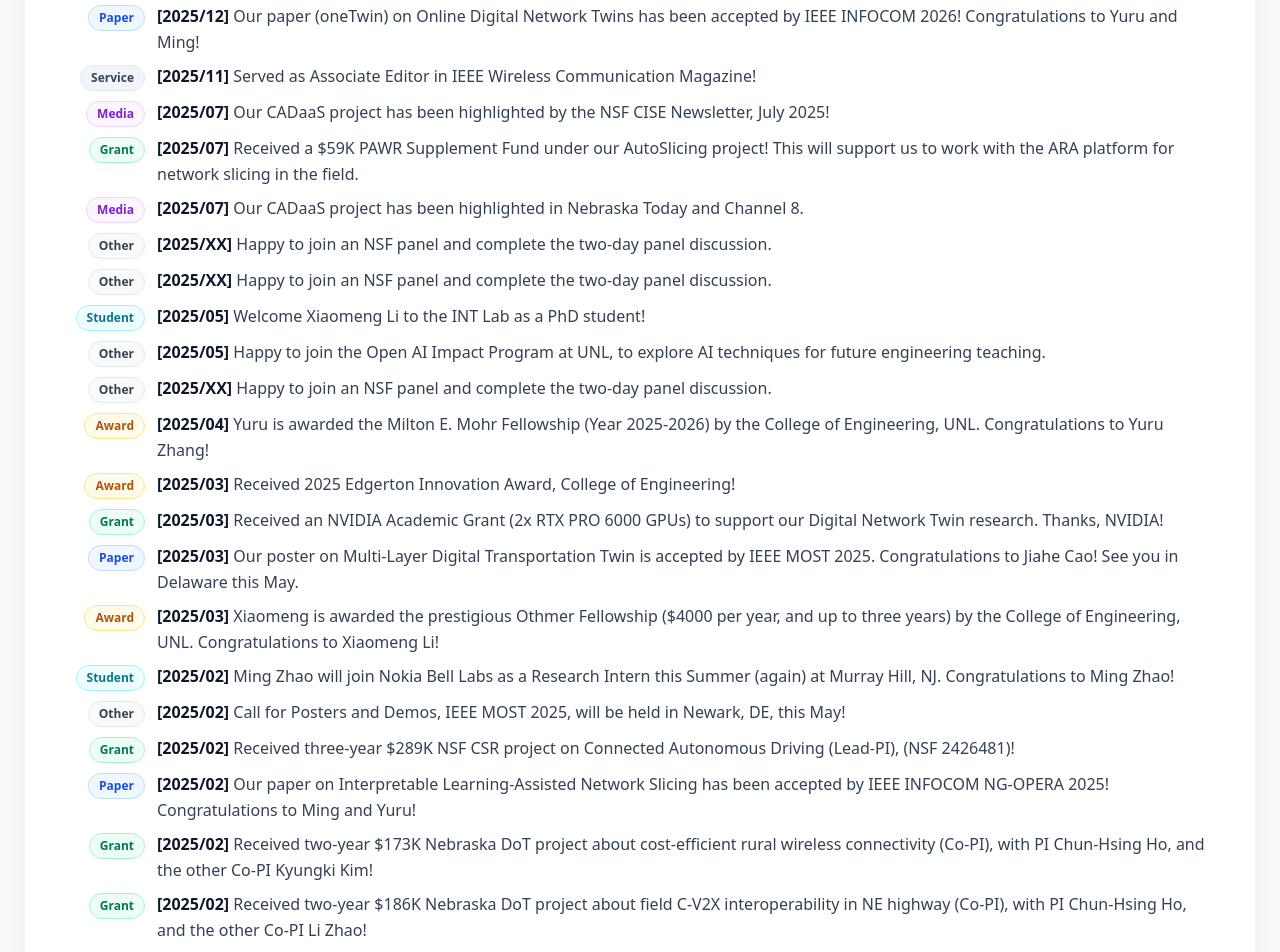
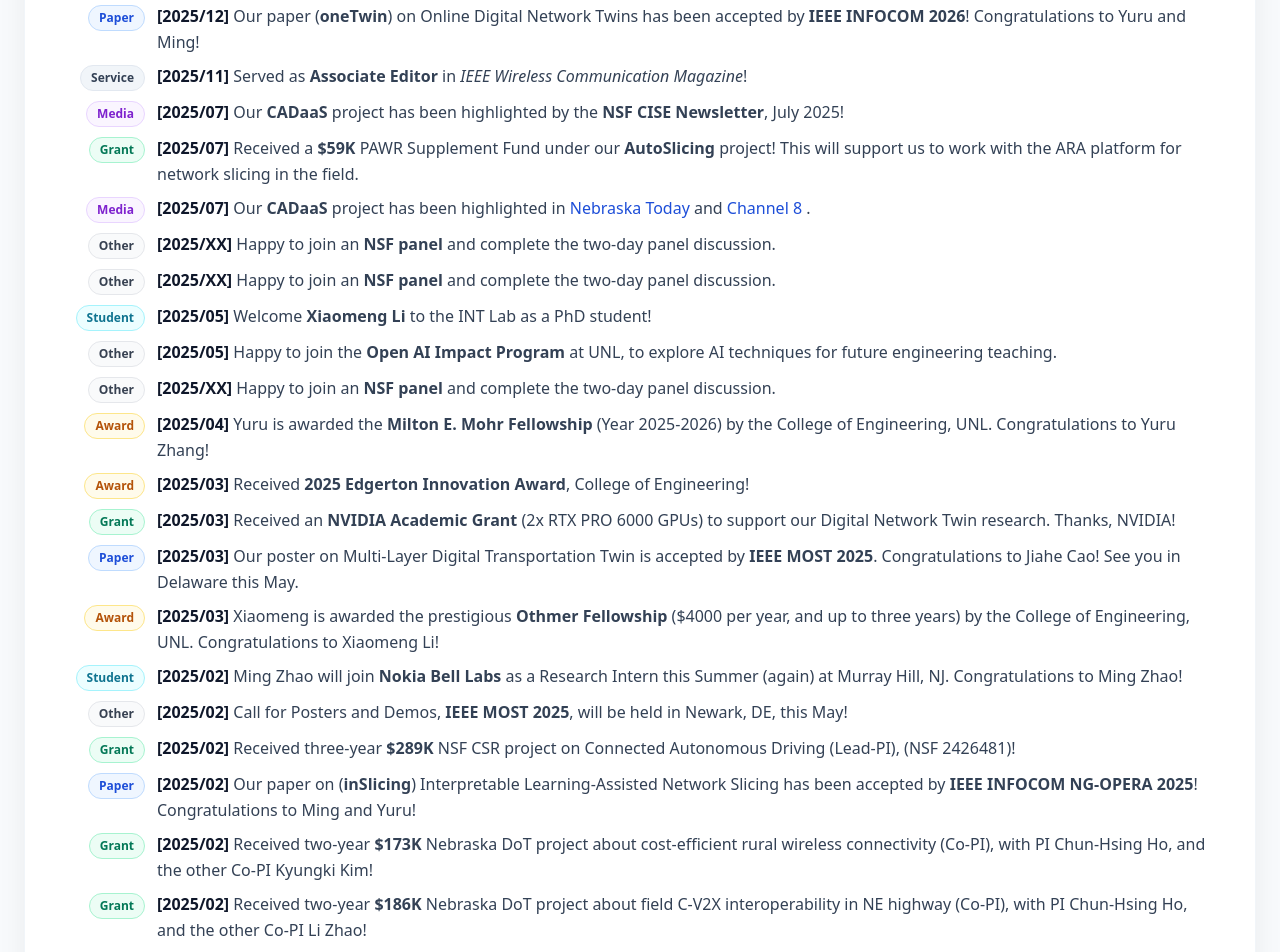
Before and after one commit to liuqiang12040913/liuqiang12040913.github.io, a Next.js app: page / in a window 1280 px wide. Shown: the part 1580-2532 px from the top of the page. Built offline with nearby package versions, Linux system fonts and the light colour scheme.

Commit message:
Update news

```diff
--- a/app/page.tsx
+++ b/app/page.tsx
@@ -138,7 +138,7 @@ export default function HomePage() {
           {/* List: no indent */}
           <div className="mt-5 space-y-2">
             {site.news.map((n) => (
-              <div key={`${n.date}-${n.text}`} className="flex items-start gap-3">
+              <div key={`${n.date}-${n.html}`} className="flex items-start gap-3">
                 {/* Tag (desktop only) */}
                 <div className="hidden md:flex w-20 shrink-0 pt-0.5 justify-end">
                   <NewsTag tag={n.tag} />
@@ -147,7 +147,10 @@ export default function HomePage() {
                 {/* Date + text */}
                 <div className="text-slate-900 leading-relaxed">
                   <span className="font-semibold">{n.date}</span>{" "}
-                  <span className="text-slate-700">{n.text}</span>
+                  <span
+                  className="text-slate-700"
+                  dangerouslySetInnerHTML={{ __html: n.html }}
+                />
                 </div>
               </div>
             ))}
--- a/data/site.ts
+++ b/data/site.ts
@@ -39,130 +39,142 @@ export const site = {
   news: [
     {
       date: "[2026/01]",
-      text: "Our paper (AutoPlan) on digital twin assisted cellular network planning has been accepted by IEEE ICC 2026! Congratulations to Xiaomeng and Yuru!",
       tag: "Student",
+      html: `Our paper (<strong>AutoPlan</strong>) on digital twin assisted cellular network planning has been accepted by <strong>IEEE ICC 2026</strong>! Congratulations to Xiaomeng and Yuru!`,
     },
     {
       date: "[2026/01]",
-      text: "Yuru will join Nokia Bell Labs as a Research Intern this Summer at Murray Hill, NJ. Congratulations to Yuru Zhang!",
       tag: "Student",
+      html: `Yuru will join <strong>Nokia Bell Labs</strong> as a Research Intern this Summer at Murray Hill, NJ. Congratulations to Yuru Zhang!`,
     },
     {
       date: "[2025/12]",
-      text: "Received two-year $100K UNL Fred J. Kelly Fund (PI) for research on integrating AI in computer science education with Co-PI Lisong Xu!",
       tag: "Grant",
+      html: `Received two-year <strong>$100K</strong> UNL Fred J. Kelly Fund (PI) for research on integrating <em>AI in computer science education</em> with Co-PI Lisong Xu!`,
     },
     {
       date: "[2025/12]",
-      text: "Our paper (inRAN) on Interpretable Radio Access Networks has been accepted by IEEE INFOCOM 2026! Congratulations to Ming and Yuru!",
       tag: "Paper",
+      html: `Our paper (<strong>inRAN</strong>) on Interpretable Radio Access Networks has been accepted by <strong>IEEE INFOCOM 2026</strong>! Congratulations to Ming and Yuru!`,
     },
     {
       date: "[2025/12]",
-      text: "Our paper (oneTwin) on Online Digital Network Twins has been accepted by IEEE INFOCOM 2026! Congratulations to Yuru and Ming!",
       tag: "Paper",
+      html: `Our paper (<strong>oneTwin</strong>) on Online Digital Network Twins has been accepted by <strong>IEEE INFOCOM 2026</strong>! Congratulations to Yuru and Ming!`,
     },
     {
       date: "[2025/11]",
-      text: "Served as Associate Editor in IEEE Wireless Communication Magazine!",
       tag: "Service",
+      html: `Served as <strong>Associate Editor</strong> in <em>IEEE Wireless Communication Magazine</em>!`,
     },
     {
       date: "[2025/07]",
-      text: "Our CADaaS project has been highlighted by the NSF CISE Newsletter, July 2025!",
       tag: "Media",
+      html: `Our <strong>CADaaS</strong> project has been highlighted by the <strong>NSF CISE Newsletter</strong>, July 2025!`,
     },
     {
       date: "[2025/07]",
-      text: "Received a $59K PAWR Supplement Fund under our AutoSlicing project! This will support us to work with the ARA platform for network slicing in the field.",
       tag: "Grant",
+      html: `Received a <strong>$59K</strong> PAWR Supplement Fund under our <strong>AutoSlicing</strong> project! This will support us to work with the ARA platform for network slicing in the field.`,
     },
     {
       date: "[2025/07]",
-      text: "Our CADaaS project has been highlighted in Nebraska Today and Channel 8.",
       tag: "Media",
+      html: `Our <strong>CADaaS</strong> project has been highlighted in
+        <a href="https://news.unl.edu/article/lius-research-expands-connects-autonomous-vehicle-capabilities"
+          target="_blank" rel="noopener noreferrer"
+          class="text-blue-700 hover:text-blue-800">
+          Nebraska Today
+        </a>
+        and
+        <a href="https://www.klkntv.com/unl-professor-working-on-software-to-make-all-new-cars-self-driving/"
+          target="_blank" rel="noopener noreferrer"
+          class="text-blue-700 hover:text-blue-800">
+          Channel 8
+        </a>.`,
     },
     {
       date: "[2025/XX]",
-      text: "Happy to join an NSF panel and complete the two-day panel discussion.",
       tag: "Other",
+      html: `Happy to join an <strong>NSF panel</strong> and complete the two-day panel discussion.`,
     },
     {
       date: "[2025/XX]",
-      text: "Happy to join an NSF panel and complete the two-day panel discussion.",
       tag: "Other",
+      html: `Happy to join an <strong>NSF panel</strong> and complete the two-day panel discussion.`,
     },
     {
       date: "[2025/05]",
-      text: "Welcome Xiaomeng Li to the INT Lab as a PhD student!",
       tag: "Student",
+      html: `Welcome <strong>Xiaomeng Li</strong> to the INT Lab as a PhD student!`,
     },
     {
       date: "[2025/05]",
-      text: "Happy to join the Open AI Impact Program at UNL, to explore AI techniques for future engineering teaching.",
       tag: "Other",
+      html: `Happy to join the <strong>Open AI Impact Program</strong> at UNL, to explore AI techniques for future engineering teaching.`,
     },
     {
       date: "[2025/XX]",
-      text: "Happy to join an NSF panel and complete the two-day panel discussion.",
       tag: "Other",
+      html: `Happy to join an <strong>NSF panel</strong> and complete the two-day panel discussion.`,
     },
     {
       date: "[2025/04]",
-      text: "Yuru is awarded the Milton E. Mohr Fellowship (Year 2025-2026) by the College of Engineering, UNL. Congratulations to Yuru Zhang!",
       tag: "Award",
+      html: `Yuru is awarded the <strong>Milton E. Mohr Fellowship</strong> (Year 2025-2026) by the College of Engineering, UNL. Congratulations to Yuru Zhang!`,
     },
     {
       date: "[2025/03]",
-      text: "Received 2025 Edgerton Innovation Award, College of Engineering!",
       tag: "Award",
+      html: `Received <strong>2025 Edgerton Innovation Award</strong>, College of Engineering!`,
     },
     {
       date: "[2025/03]",
-      text: "Received an NVIDIA Academic Grant (2x RTX PRO 6000 GPUs) to support our Digital Network Twin research. Thanks, NVIDIA!",
       tag: "Grant",
+      html: `Received an <strong>NVIDIA Academic Grant</strong> (2x RTX PRO 6000 GPUs) to support our Digital Network Twin research. Thanks, NVIDIA!`,
     },
     {
       date: "[2025/03]",
-      text: "Our poster on Multi-Layer Digital Transportation Twin is accepted by IEEE MOST 2025. Congratulations to Jiahe Cao! See you in Delaware this May.",
       tag: "Paper",
+      html: `Our poster on Multi-Layer Digital Transportation Twin is accepted by <strong>IEEE MOST 2025</strong>. Congratulations to Jiahe Cao! See you in Delaware this May.`,
     },
     {
       date: "[2025/03]",
-      text: "Xiaomeng is awarded the prestigious Othmer Fellowship ($4000 per year, and up to three years) by the College of Engineering, UNL. Congratulations to Xiaomeng Li!",
       tag: "Award",
+      html: `Xiaomeng is awarded the prestigious <strong>Othmer Fellowship</strong> ($4000 per year, and up to three years) by the College of Engineering, UNL. Congratulations to Xiaomeng Li!`,
     },
     {
       date: "[2025/02]",
-      text: "Ming Zhao will join Nokia Bell Labs as a Research Intern this Summer (again) at Murray Hill, NJ. Congratulations to Ming Zhao!",
       tag: "Student",
+      html: `Ming Zhao will join <strong>Nokia Bell Labs</strong> as a Research Intern this Summer (again) at Murray Hill, NJ. Congratulations to Ming Zhao!`,
     },
     {
       date: "[2025/02]",
-      text: "Call for Posters and Demos, IEEE MOST 2025, will be held in Newark, DE, this May!",
       tag: "Other",
+      html: `Call for Posters and Demos, <strong>IEEE MOST 2025</strong>, will be held in Newark, DE, this May!`,
     },
     {
       date: "[2025/02]",
-      text: "Received three-year $289K NSF CSR project on Connected Autonomous Driving (Lead-PI), (NSF 2426481)!",
       tag: "Grant",
+      html: `Received three-year <strong>$289K</strong> NSF CSR project on Connected Autonomous Driving (Lead-PI), (NSF 2426481)!`,
     },
     {
       date: "[2025/02]",
-      text: "Our paper on Interpretable Learning-Assisted Network Slicing has been accepted by IEEE INFOCOM NG-OPERA 2025! Congratulations to Ming and Yuru!",
       tag: "Paper",
+      html: `Our paper on (<strong>inSlicing</strong>) Interpretable Learning-Assisted Network Slicing has been accepted by <strong>IEEE INFOCOM NG-OPERA 2025</strong>! Congratulations to Ming and Yuru!`,
     },
     {
       date: "[2025/02]",
-      text: "Received two-year $173K Nebraska DoT project about cost-efficient rural wireless connectivity (Co-PI), with PI Chun-Hsing Ho, and the other Co-PI Kyungki Kim!",
       tag: "Grant",
+      html: `Received two-year <strong>$173K</strong> Nebraska DoT project about cost-efficient rural wireless connectivity (Co-PI), with PI Chun-Hsing Ho, and the other Co-PI Kyungki Kim!`,
     },
     {
       date: "[2025/02]",
-      text: "Received two-year $186K Nebraska DoT project about field C-V2X interoperability in NE highway (Co-PI), with PI Chun-Hsing Ho, and the other Co-PI Li Zhao!",
       tag: "Grant",
+      html: `Received two-year <strong>$186K</strong> Nebraska DoT project about field C-V2X interoperability in NE highway (Co-PI), with PI Chun-Hsing Ho, and the other Co-PI Li Zhao!`,
     },
   ],
+
 
 
 
```
Also changed, not shown: 1 other file (tests, documents, lock files or other folders).
